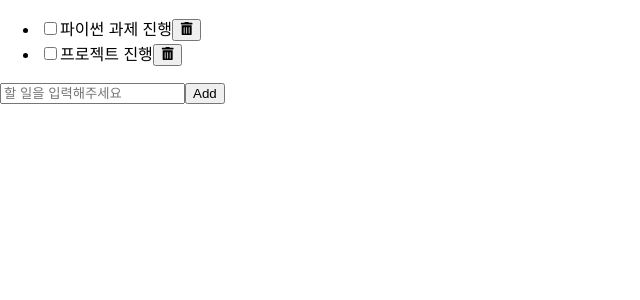
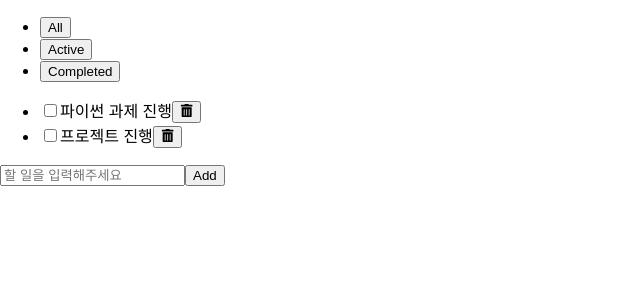
Before and after one commit to dydals3440/ToDoList, a React (Create React App) app: page / in a window 1280 px wide. Shown: the top 300 px of the page, without its empty margins (0-640 px from the left). Built offline with nearby package versions, Linux system fonts and the light colour scheme.

Commit message:
feat : filter 기능 구현

```diff
--- a/src/App.js
+++ b/src/App.js
@@ -1,10 +1,20 @@
+import { useState } from 'react';
 import './App.css';
+import Header from './components/Header/Header';
 import TodoList from './components/ToDoList/TodoList';
 
+const filters = ['All', 'Active', 'Completed'];
+
 function App() {
+  const [filter, setFilter] = useState('All');
   return (
     <div>
-      <TodoList />
+      <Header
+        filters={filters}
+        filter={filter}
+        onFilterChange={(filter) => setFilter(filter)}
+      />
+      <TodoList filter={filter} />
     </div>
   );
 }
--- a/src/components/Header/Header.jsx
+++ b/src/components/Header/Header.jsx
@@ -1,6 +1,16 @@
 import React from 'react';
 import './Header.css';
 
-export default function Header() {
-  return <div></div>;
+export default function Header({ filters, filter, onFilterChange }) {
+  return (
+    <header>
+      <ul>
+        {filters.map((value, index) => (
+          <li key={index}>
+            <button onClick={() => onFilterChange(value)}>{value}</button>
+          </li>
+        ))}
+      </ul>
+    </header>
+  );
 }
--- a/src/components/ToDoList/TodoList.jsx
+++ b/src/components/ToDoList/TodoList.jsx
@@ -3,17 +3,17 @@
 import AddToDo from '../AddToDo/AddToDo';
 import ToDo from '../ToDo/ToDo';
 
-export default function TodoList() {
+export default function TodoList({ filter }) {
   const [todos, setTodos] = useState([
     {
       id: '1',
       text: '파이썬 과제 진행',
-      status: 'active',
+      status: 'Active',
     },
     {
       id: '2',
       text: '프로젝트 진행',
-      status: 'active',
+      status: 'Completed',
     },
   ]);
 
@@ -26,10 +26,19 @@
     setTodos(todos.filter((todo) => todo.id !== deleted.id));
   };
 
+  const filtered = getFilteredItems(todos, filter);
+
+  function getFilteredItems(todos, filter) {
+    if (filter === 'All') {
+      return todos;
+    }
+    return todos.filter((todo) => todo.status === filter);
+  }
+
   return (
     <>
       <ul>
-        {todos.map((item) => (
+        {filtered.map((item) => (
           <ToDo
             key={item.id}
             todo={item}
```
